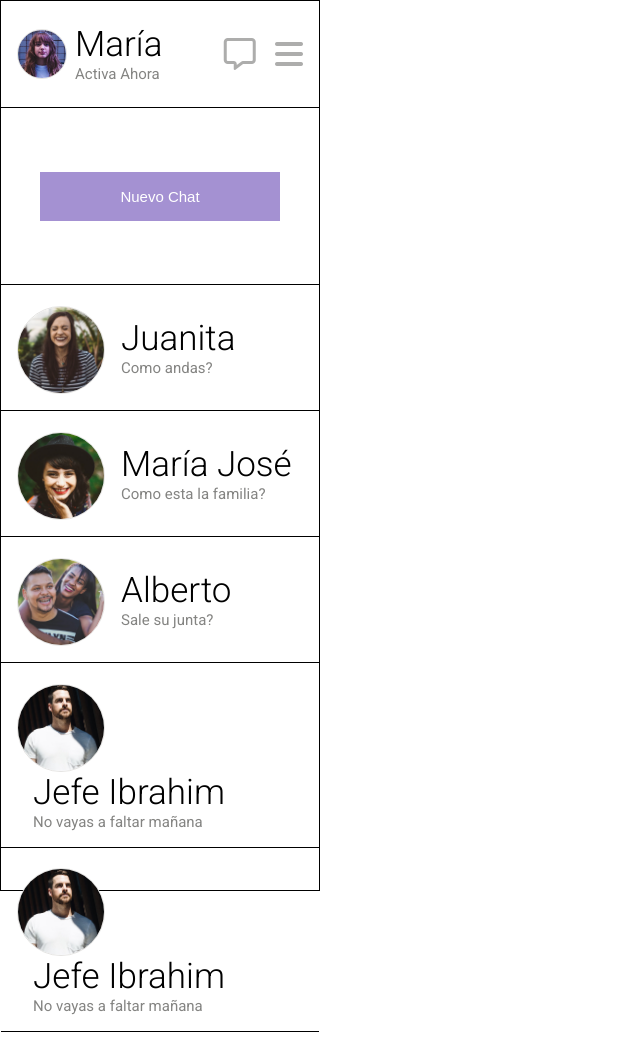
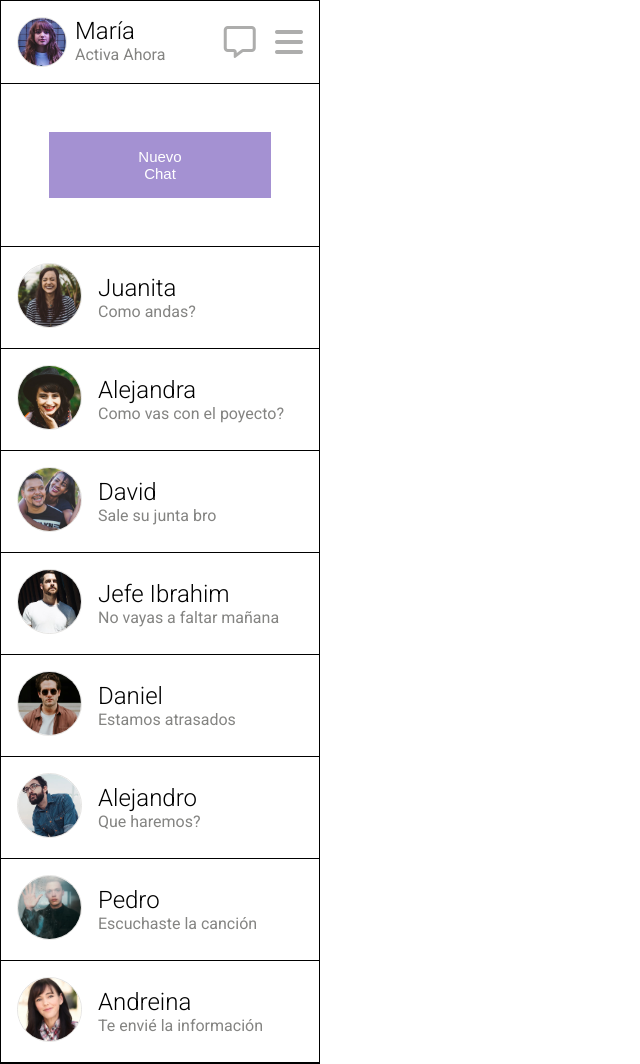
Before and after one commit to Molina92/mensajeria, a plain HTML site: page index.html in a window 1280 px wide. Shown: the whole page, without its empty margins (0-640 px from the left). Before the commit the page ends 1032 px from the top, so only its background shows below. Drawn offline with Linux system fonts and the light colour scheme.

Commit message:
navbar de chats terminado

```diff
--- a/assets/css/styles.css
+++ b/assets/css/styles.css
@@ -9,6 +9,7 @@ main {
     font-family: "Roboto", sans-serif;
     font-weight: 100;
     font-style: normal;
+    min-height: 100%;
 }
 
 nav {
@@ -16,46 +17,46 @@ nav {
 }
 
 .chat {
+    display: flex;
     flex-direction: column;
-    min-height: 100vh;
     width: 25%;
+    height: 100%;
 }
 
 .user_section {
     display: flex;
     justify-content: space-between;
-    align-content: center;
-    flex-wrap: wrap;
     width: 100%;
-    height: 12%;
+    height: 10%;
     padding: 1em;
     border-bottom: 1px solid;
 }
 
 .user_image {
     display: flex;
+    flex-wrap: wrap;
+    align-content: center;
 }
 
-.user_image img {
+.user_image img, .contact_image img {
     width: 50px;
     height: 50px;
     object-fit: cover;
     border-radius: 50%;
     border: 1px solid #E5e4e2;
-    margin-top: 0.3rem;
 }
 
 .user_text {
     margin-left: 0.5rem;
 }
 
-.medium {
-    font-size: 35px;
+.user_medium_text {
+    font-size: 1.5rem;
     font-weight: 300;
 }
 
-.small {
-    font-size: 15px;
+.user_small_text {
+    font-size: 1rem;
     color: #848482;
     font-weight: 400;
 }
@@ -73,12 +74,13 @@ nav {
 
 .new_chat {
     width: 100%;
-    height: 20%;
+    height: 15%;
     display: flex;
     flex-wrap: wrap;
     justify-content: center;
     align-content: center;
     border-bottom: 1px solid;
+    padding: 3rem;
 }
 
 .btn {
@@ -91,8 +93,9 @@ nav {
     border: 1px none #A491D2;
 }
 
-.user_chats {
+.contacts_section {
     width: 100%;
+    height: 10%;
     display: flex;
     flex-wrap: wrap;
     justify-content: start;
@@ -102,11 +105,22 @@ nav {
     border-bottom: 1px solid;
 }
 
-.user_chats .user_image img {
-    width: 88px;
-    height: 88px;
+.contact_image img {
+    width: 65px;
+    height: 65px;
 }
 
-.user_conversation {
+.contact_conversation {
     margin-left: 1rem;
 }
+
+.contact_medium_text {
+    font-size: 1.5rem;
+    font-weight: 300;
+}
+
+.contact_small_text {
+    font-size: 1rem;
+    color: #848482;
+    font-weight: 400;
+}
--- a/index.html
+++ b/index.html
@@ -23,8 +23,8 @@
                     <img src="./assets/img/maria.jpg" alt="Imagen de perfil de usuario">
 
                     <div class="user_text">
-                        <p class="medium">María</p>
-                        <p class="small">Activa Ahora</p>
+                        <p class="user_medium_text">María</p>
+                        <p class="user_small_text">Activa Ahora</p>
                     </div>
                 </div>
 
@@ -41,59 +41,91 @@
                 </button>
             </div>
 
-
-            <div class="user_chats">
-                <div class="user_image">
+            <div class="contacts_section">
+                <div class="contact_image">
                     <img src="./assets/img/user (1).jpg" alt="Imagen de perfil de usuario">
                 </div>
 
-                <div class="user_conversation">
-                    <p class="medium">Juanita</p>
-                    <p class="small">Como andas?</p>
+                <div class="contact_conversation">
+                    <p class="contact_medium_text">Juanita</p>
+                    <p class="contact_small_text">Como andas?</p>
                 </div>
             </div>
 
-            <div class="user_chats">
-                <div class="user_image">
+            <div class="contacts_section">
+                <div class="contact_image">
                     <img src="./assets/img/user (2).jpg" alt="Imagen de perfil de usuario">
                 </div>
 
-                <div class="user_conversation">
-                    <p class="medium">María José</p>
-                    <p class="small">Como esta la familia?</p>
+                <div class="contact_conversation">
+                    <p class="contact_medium_text">Alejandra</p>
+                    <p class="contact_small_text">Como vas con el poyecto?</p>
                 </div>
             </div>
 
-            <div class="user_chats">
-                <div class="user_image">
+            <div class="contacts_section">
+                <div class="contact_image">
                     <img src="./assets/img/user (3).jpg" alt="Imagen de perfil de usuario">
                 </div>
 
-                <div class="user_conversation">
-                    <p class="medium">Alberto</p>
-                    <p class="small">Sale su junta?</p>
+                <div class="contact_conversation">
+                    <p class="contact_medium_text">David</p>
+                    <p class="contact_small_text">Sale su junta bro</p>
                 </div>
             </div>
 
-            <div class="user_chats">
-                <div class="user_image">
+            <div class="contacts_section">
+                <div class="contact_image">
                     <img src="./assets/img/user (4).jpg" alt="Imagen de perfil de usuario">
                 </div>
 
-                <div class="user_conversation">
-                    <p class="medium">Jefe Ibrahim</p>
-                    <p class="small">No vayas a faltar mañana</p>
+                <div class="contact_conversation">
+                    <p class="contact_medium_text">Jefe Ibrahim</p>
+                    <p class="contact_small_text">No vayas a faltar mañana</p>
                 </div>
             </div>
 
-            <div class="user_chats">
-                <div class="user_image">
-                    <img src="./assets/img/user (4).jpg" alt="Imagen de perfil de usuario">
+            <div class="contacts_section">
+                <div class="contact_image">
+                    <img src="./assets/img/user (5).jpg" alt="Imagen de perfil de usuario">
                 </div>
 
-                <div class="user_conversation">
-                    <p class="medium">Jefe Ibrahim</p>
-                    <p class="small">No vayas a faltar mañana</p>
+                <div class="contact_conversation">
+                    <p class="contact_medium_text">Daniel</p>
+                    <p class="contact_small_text">Estamos atrasados</p>
+                </div>
+            </div>
+
+            <div class="contacts_section">
+                <div class="contact_image">
+                    <img src="./assets/img/user (6).jpg" alt="Imagen de perfil de usuario">
+                </div>
+
+                <div class="contact_conversation">
+                    <p class="contact_medium_text">Alejandro</p>
+                    <p class="contact_small_text">Que haremos?</p>
+                </div>
+            </div>
+
+            <div class="contacts_section">
+                <div class="contact_image">
+                    <img src="./assets/img/user (7).jpg" alt="Imagen de perfil de usuario">
+                </div>
+
+                <div class="contact_conversation">
+                    <p class="contact_medium_text">Pedro</p>
+                    <p class="contact_small_text">Escuchaste la canción</p>
+                </div>
+            </div>
+
+            <div class="contacts_section">
+                <div class="contact_image">
+                    <img src="./assets/img/user (8).jpg" alt="Imagen de perfil de usuario">
+                </div>
+
+                <div class="contact_conversation">
+                    <p class="contact_medium_text">Andreina</p>
+                    <p class="contact_small_text">Te envié la información</p>
                 </div>
             </div>
         </nav>
```
